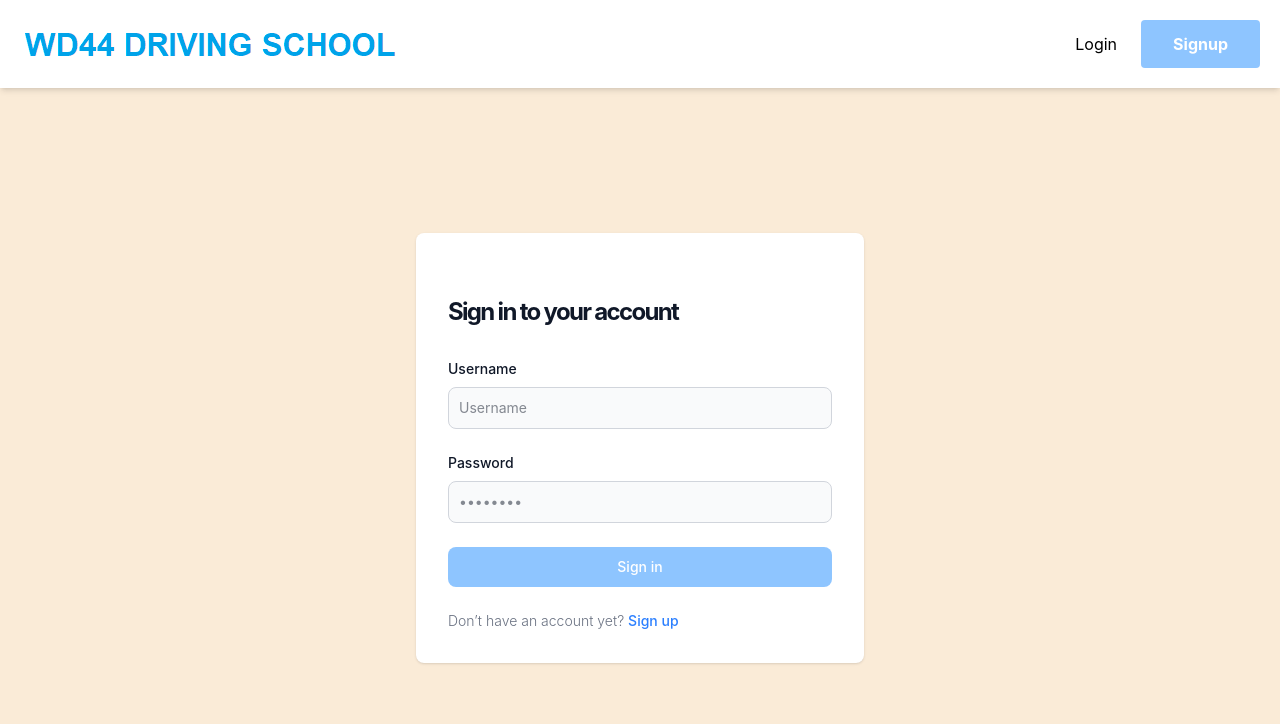
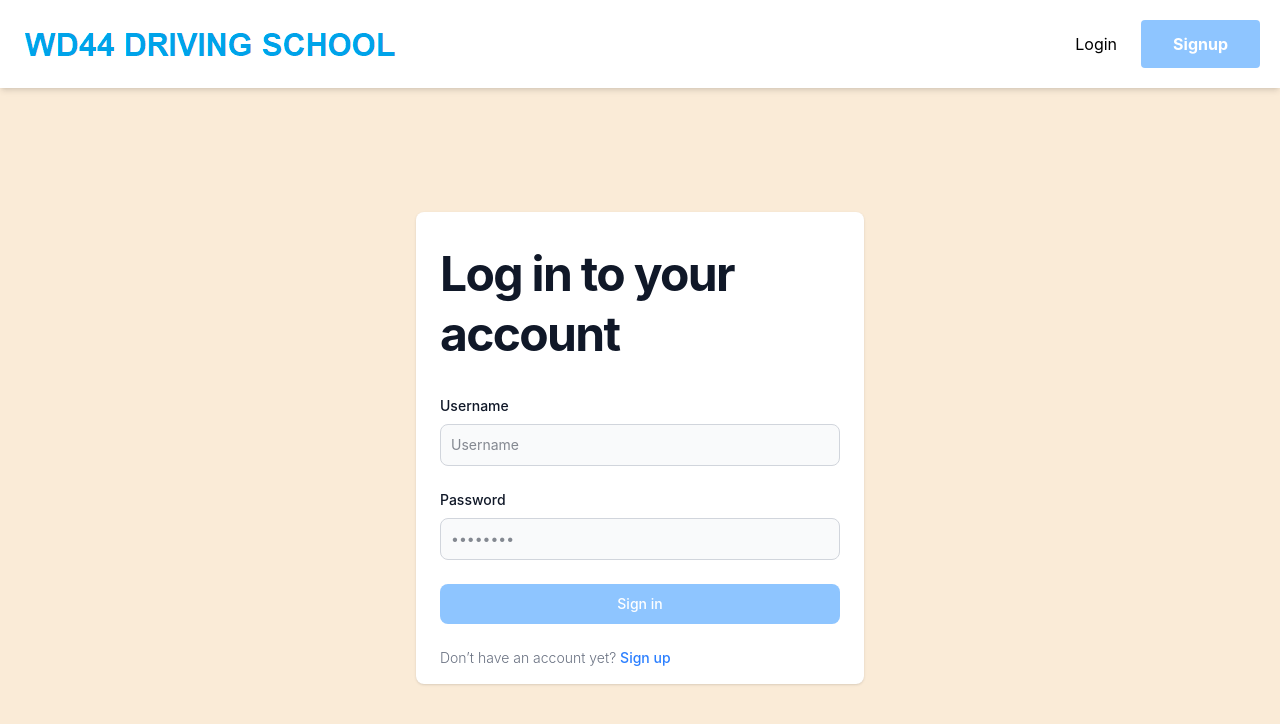
Before and after one commit to IT25103495/DrivingSchoolSystem, a React (Vite) app in the folder frontend/: page /login in a window 1280 px wide. Shown: the top 724 px of the page. Built offline with nearby package versions, Linux system fonts and the light colour scheme.

Commit message:
fixed font sizes

```diff
--- a/frontend/src/Pages/LoginPage.tsx
+++ b/frontend/src/Pages/LoginPage.tsx
@@ -32,9 +32,9 @@ const LoginPage = (props: Props) => {
         <section className="">
             <div className="flex flex-col items-center justify-center px-6 py-8 mx-auto md:h-screen lg:py-0">
                 <div className="w-full bg-white rounded-lg shadow md:mb-20 sm:max-w-md xl:p-0">
-                    <div className="p-6 space-y-4 md:space-y-6 sm:p-8">
-                        <h1 className="text-xl font-bold leading-tight tracking-tight text-gray-900 md:text-2xl">
-                            Sign in to your account
+                    <div className="px-6 pb-4 space-y-4">
+                        <h1 className="text-5xl font-bold leading-tight tracking-tight text-gray-900">
+                            Log in to your account
                         </h1>
                         <form className="space-y-4 md:space-y-6" onSubmit={handleSubmit(handleLogin)}>
                             <div>
--- a/frontend/src/Pages/RegisterPage.tsx
+++ b/frontend/src/Pages/RegisterPage.tsx
@@ -53,8 +53,8 @@ const RegisterPage = (props: Props) => {
             <section className="">
                 <div className="flex flex-col items-center justify-center px-6 py-8 mx-auto md:h-screen lg:py-0">
                     <div className="w-full bg-white rounded-lg shadow md:mb-20 md:mt-20 sm:max-w-md xl:p-0">
-                        <div className="p-6 space-y-4 md:space-y-6 sm:p-8">
-                            <h1 className="text-xl font-size-md font-bold leading-tight tracking-tight text-gray-900 md:text-2xl">
+                        <div className="px-6 pb-4 space-y-4 md:space-y-6">
+                            <h1 className="text-5xl font-size-md font-bold leading-tight tracking-tight text-gray-900">
                                 Create a new Account
                             </h1>
                             <form className="space-y-4 md:space-y-6" onSubmit={handleSubmit(handleRegister)}>
```
